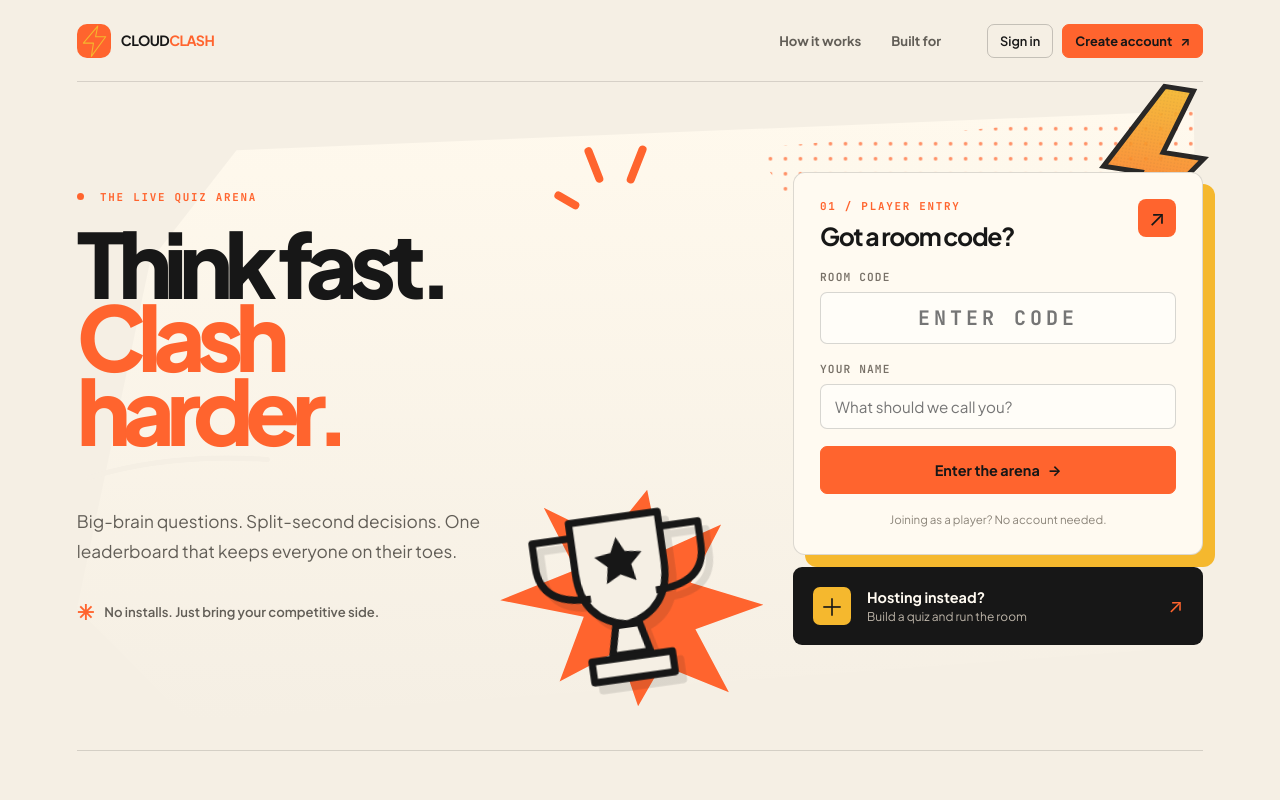
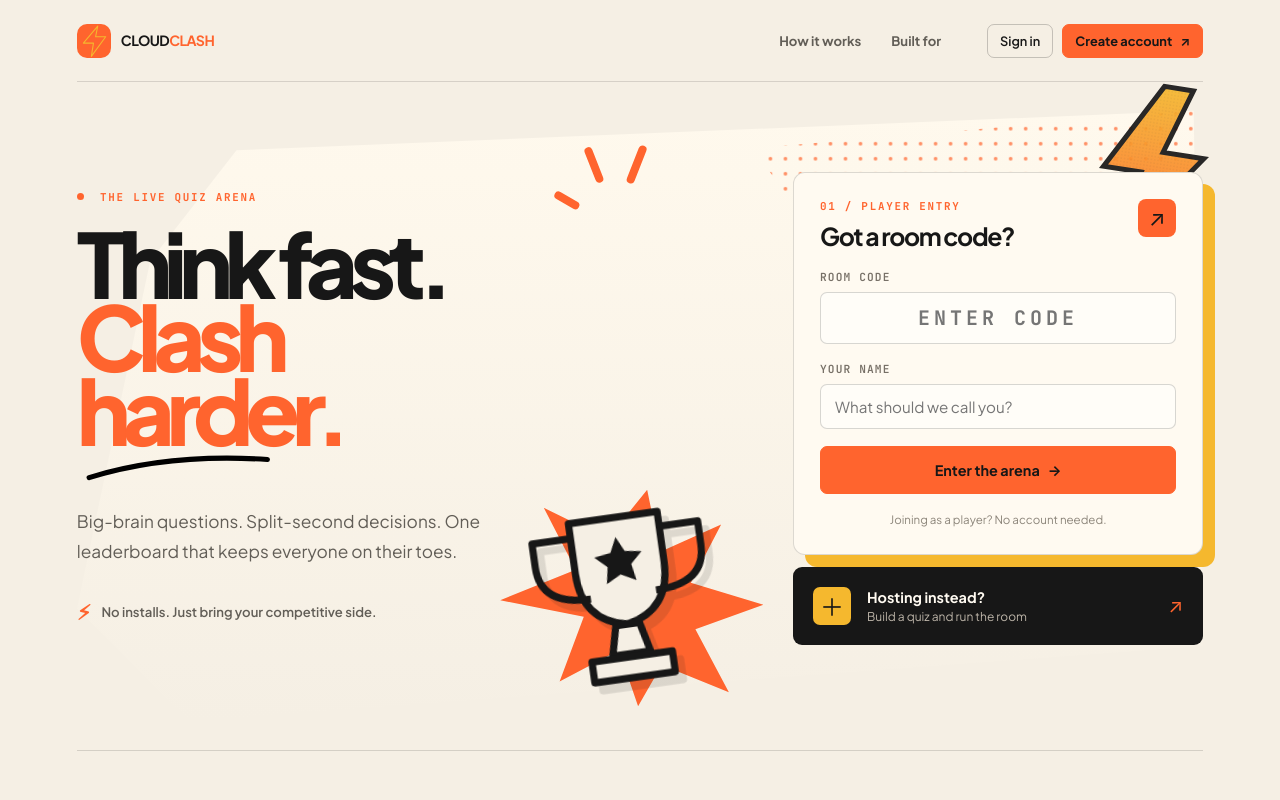
Before and after one commit to abhishek2k4/CloudClash, a React (Vite) app in the folder client/: page / in a window 1280 px wide. Shown: the top 800 px of the page. Built offline with nearby package versions, Linux system fonts and the light colour scheme; no server answers.

Commit message:
minor ui fix

```diff
--- a/client/src/app/App.jsx
+++ b/client/src/app/App.jsx
@@ -168,7 +168,7 @@ export default function App() {
           <p className="eyebrow"><span className="eyebrow-dot" /> THE LIVE QUIZ ARENA</p>
           <h1>Think fast.<br /><span>Clash<br />harder.</span><img className="headline-underline" src="/assets/cloudclash/underline.svg" alt="" aria-hidden="true" /></h1>
           <p className="landing-hero-description">Big-brain questions. Split-second decisions. One leaderboard that keeps everyone on their toes.</p>
-          <div className="hero-proof"><span>✳</span> No installs. Just bring your competitive side.</div>
+          <div className="hero-proof"><span>⚡︎</span> No installs. Just bring your competitive side.</div>
         </div>
 
         <div className="landing-entry-stack">
--- a/client/src/styles/global.css
+++ b/client/src/styles/global.css
@@ -1627,6 +1627,7 @@ body:has(.landing-shell) #root { background: #f5efe4; }
 .landing-hero-copy h1 .headline-underline {
   display:block; width:min(230px,42%); height:auto; margin:-4px 0 0 8px;
   transform:rotate(-3deg);
+  filter: brightness(0);
 }
 .hero-artwork { position:absolute; z-index:1; inset:0; pointer-events:none; overflow:visible; }
 .hero-art-trophy {
```
